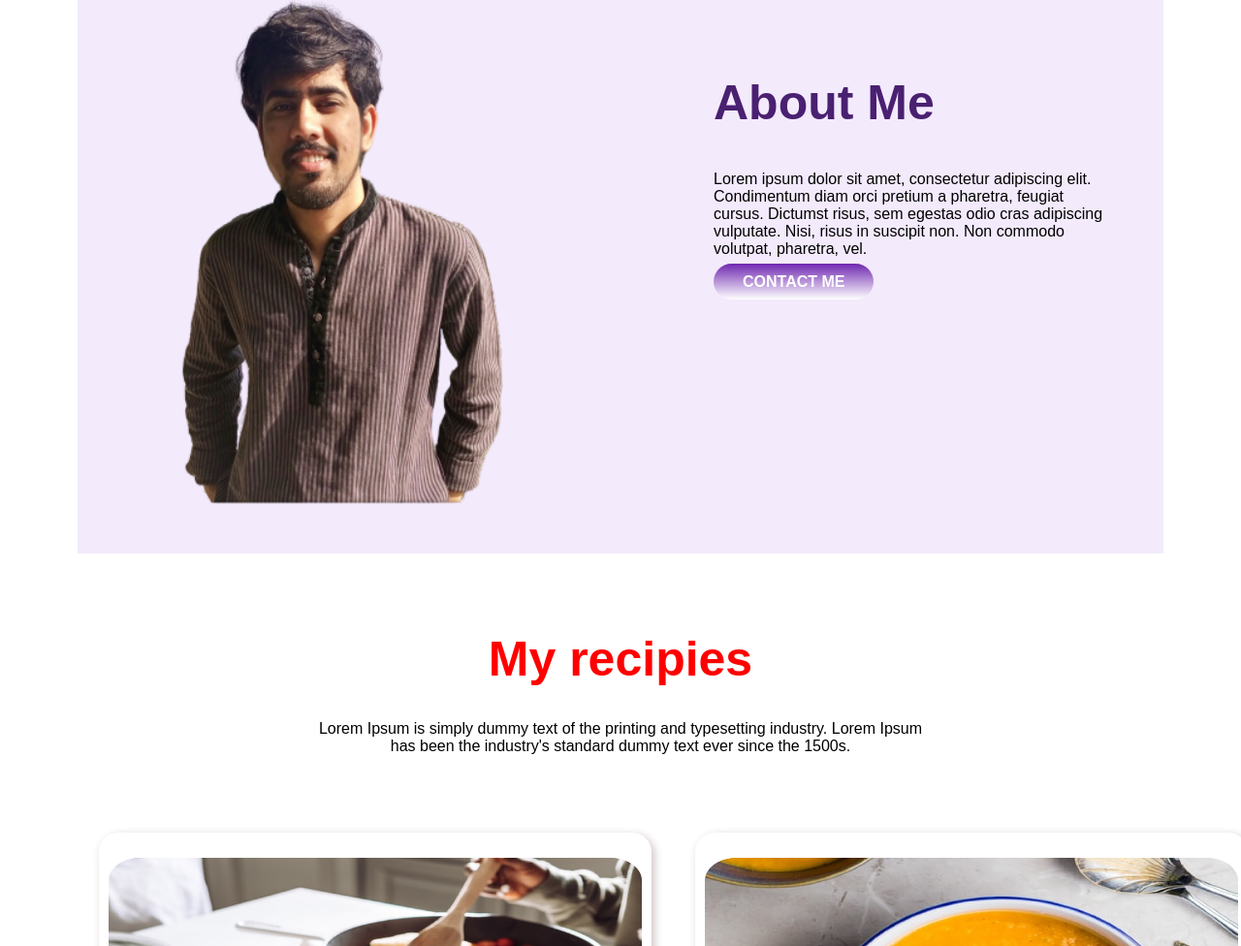
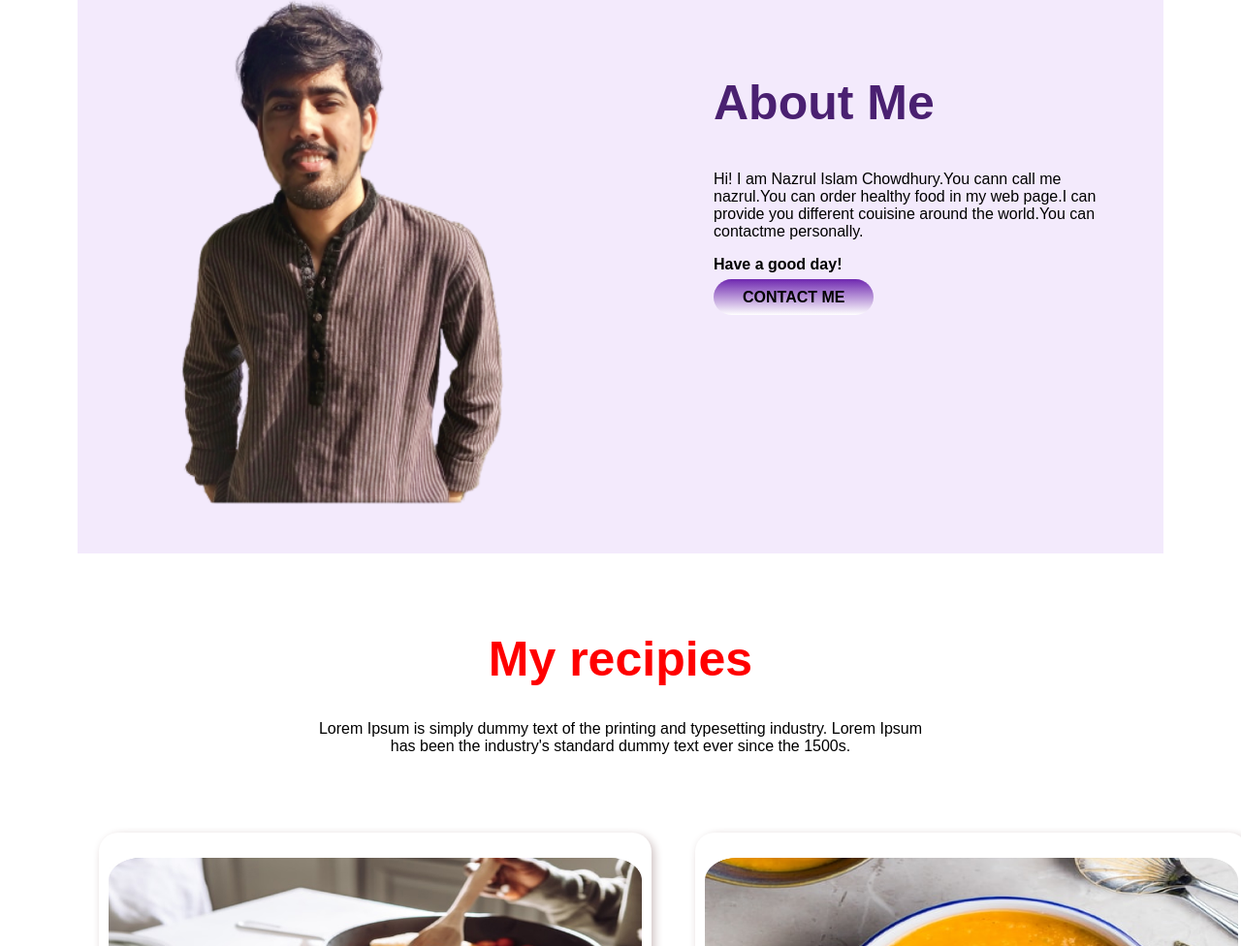
Before and after one commit to NazrulIslam-Chowdhury/eat-healthy, a plain HTML site: page index.html in a window 1280 px wide. Shown: the part 897-1873 px from the top of the page at 97% size. Drawn offline with Linux system fonts and the light colour scheme.

Commit message:
information added

```diff
--- a/index.html
+++ b/index.html
@@ -35,11 +35,10 @@
         </div>
         <div class="contact-me">
             <h2>About Me</h2>
-            <p>Lorem ipsum dolor sit amet, consectetur adipiscing
-                elit. Condimentum diam orci pretium a pharetra,
-                feugiat cursus. Dictumst risus, sem egestas odio cras
-                adipiscing vulputate. Nisi, risus in suscipit non. Non
-                commodo volutpat, pharetra, vel.</p>
+            <p>Hi! I am Nazrul Islam Chowdhury.You cann call me nazrul.You can order healthy food in my web page.I can
+                provide you different couisine around the world.You can contactme personally.</p>
+            <p><strong>Have a good
+                    day!</strong></p>
             <a class="contact-button" href="">CONTACT ME</a>
         </div>
     </section>
--- a/style.css
+++ b/style.css
@@ -51,7 +51,7 @@ section {
     font-weight: 700;
     border-radius: 40px;
     padding: 10px 30px;
-    color: white;
+    color: black;
     text-decoration: none;
 }
 
```
